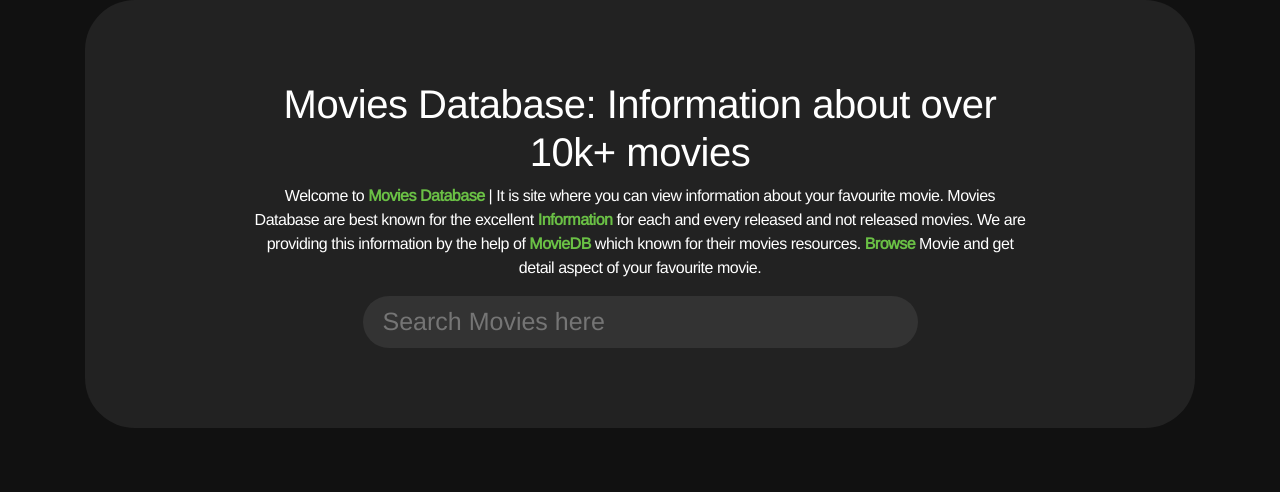
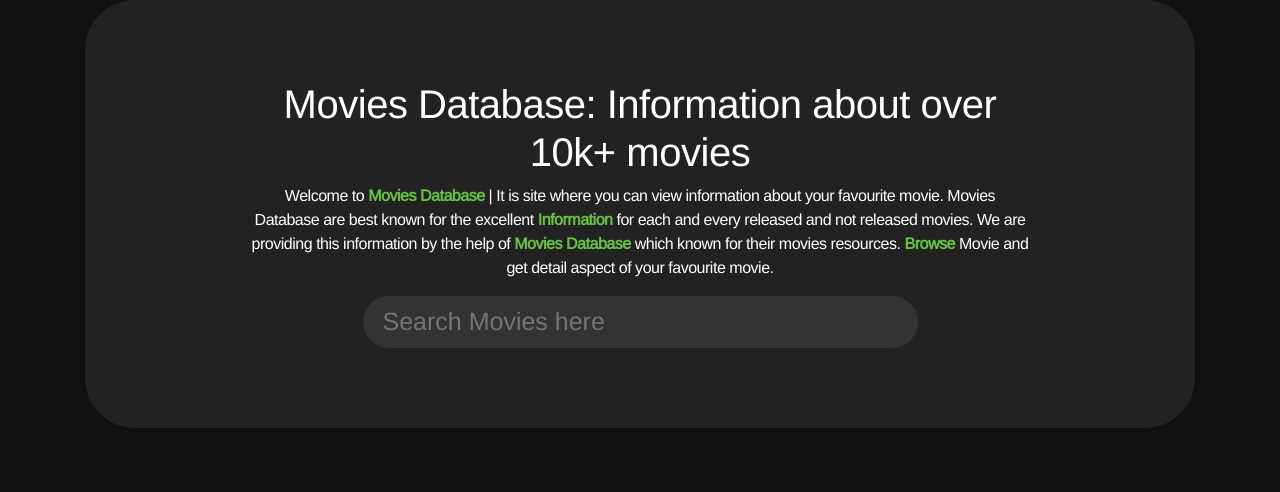
Before and after one commit to AndersonC96/Movie, a PHP site: page /guest/browse.php in a window 1280 px wide. Shown: the part 90-582 px from the top of the page. Run offline with PHP 8.4, Linux system fonts and the light colour scheme.

Commit message:
Update browse.php

```diff
--- a/guest/browse.php
+++ b/guest/browse.php
@@ -63,7 +63,7 @@
                                             Movies Database are best known for the excellent
                                         <span style="font-weight:bold; color: #6AC045">Information</span> for each and every released and not released movies. We are providing
                                             this information by the help of
-                                        <span style="font-weight:bold; color: #6AC045">MovieDB </span> which known for their movies resources.
+                                        <span style="font-weight:bold; color: #6AC045">Movies Database </span> which known for their movies resources.
                                         <span style="font-weight:bold; color: #6AC045">Browse</span> Movie and get detail aspect of your favourite movie.
                                     </p>
                                 </div>
```
